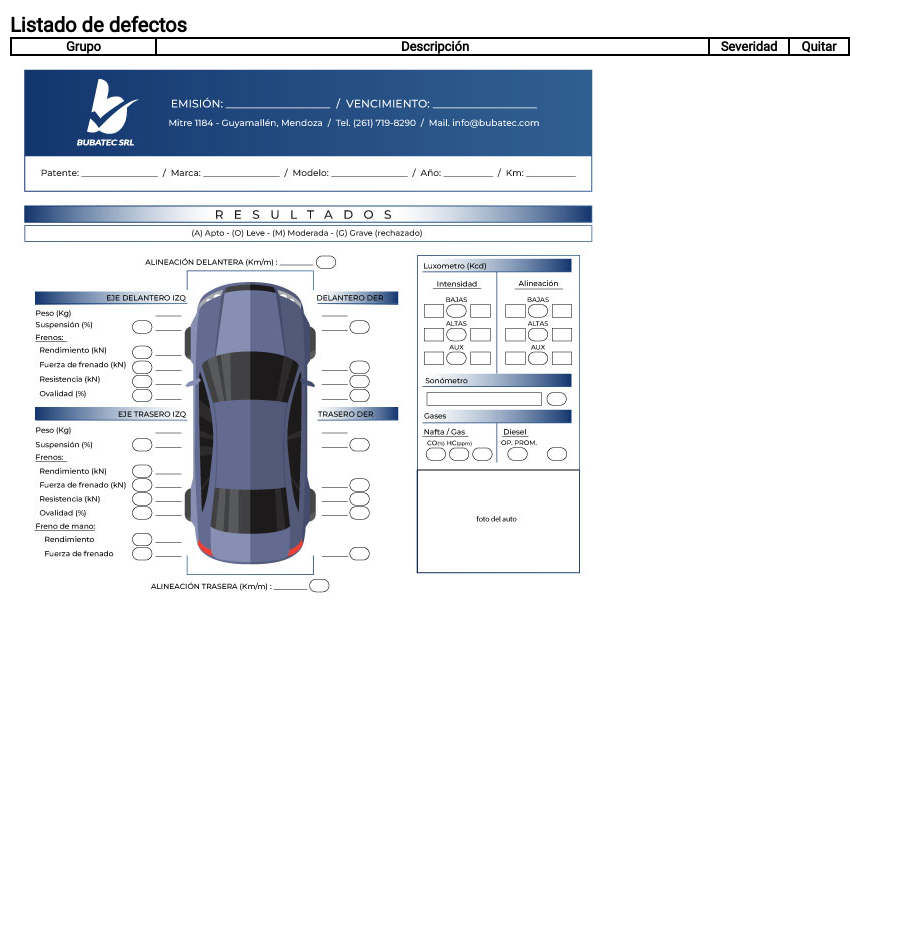
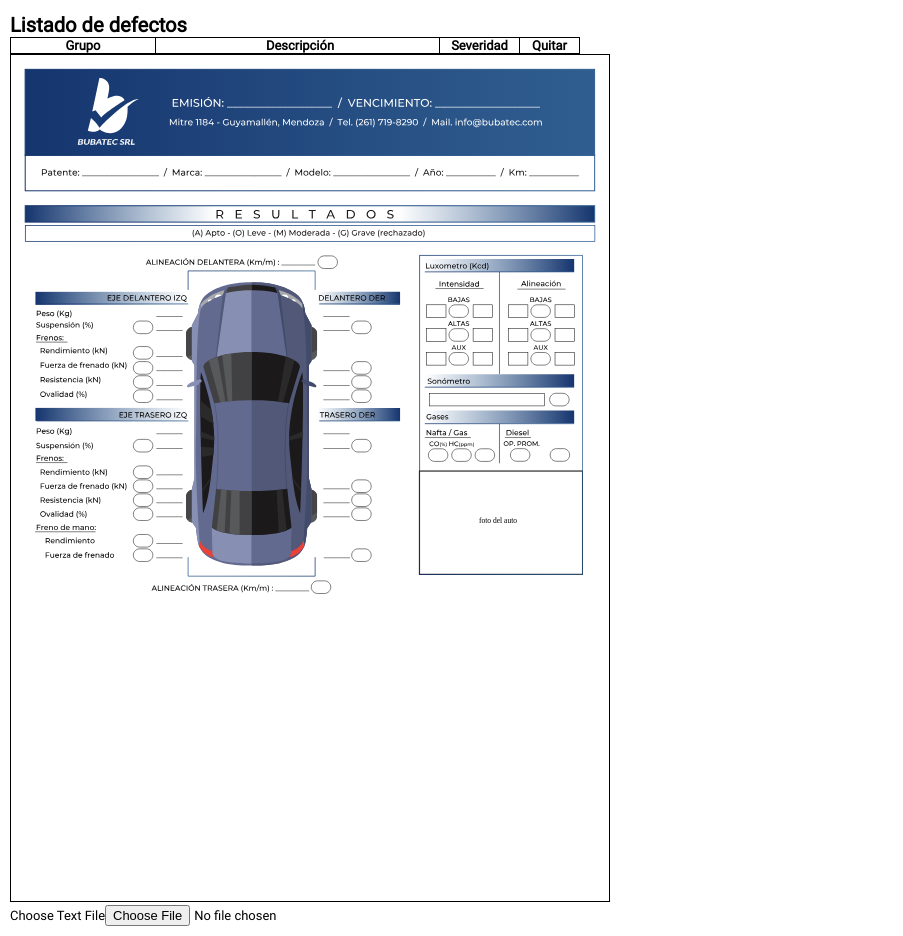
Before and after one commit to Juaniessi/buba-app, a React (Create React App) app: page / in a window 1280 px wide. Shown: the part 650-1586 px from the top of the page, without its empty margins (0-903 px from the left). Before the commit the page ends 1561 px from the top, so only its background shows below. Built offline with nearby package versions, Linux system fonts and the light colour scheme.

Commit message:
adding some style to the pictures

```diff
--- a/src/components/main/Main.jsx
+++ b/src/components/main/Main.jsx
@@ -1,6 +1,6 @@
 import React, {useState} from 'react';
 import trashCan from '../../assets/trash-can-solid.svg';
-import informeAuto from '../../assets/informe-img/informe-con-peso.jpg';
+import informeAuto from '../../assets/informe-img/informe-con-peso.svg';
 import {autoArray} from '../context/carDataBase';
 import {motoArray} from '../context/motoDataBase';
 
@@ -324,7 +324,13 @@ function Main() {
 						.map(defectList)}
 				</tbody>
 			</table>
-			<img src={informeAuto} alt="informe" />
+			<img className='informe' src={informeAuto} alt="informe" />
+			<div class="container">
+				<label for="file-input" id="file-input-label">
+					Choose Text File
+				</label>
+				<input type="file" id="file-input" accept="text/plain" />
+			</div>
 		</main>
 	);
 }
--- a/src/styles/style.css
+++ b/src/styles/style.css
@@ -115,7 +115,7 @@ h3 {
 table,
 th,
 td {
-  border: 2px solid black;
+  border: 1px solid black;
   border-collapse: collapse;
 }
 
@@ -146,7 +146,7 @@ td {
 }
 
 .lista-final {
-  min-width: 840px;
+  min-width: 570px;
 }
 
 .orange {
@@ -164,4 +164,9 @@ td {
 .descripcion-col {
   padding-left: 5px;
 }
+
+.informe {
+  border: solid black 1px;
+  width: 600px;
+}
 /*# sourceMappingURL=style.css.map */
--- a/src/styles/style.scss
+++ b/src/styles/style.scss
@@ -88,7 +88,7 @@ h3 {
 table,
 th,
 td {
-	border: 2px solid black;
+	border: 1px solid black;
 	border-collapse: collapse;
 }
 
@@ -115,7 +115,7 @@ td {
 }
 
 .lista-final {
-	min-width: 840px;
+	min-width: 570px;
 }
 
 .orange {
@@ -133,3 +133,8 @@ td {
 .descripcion-col {
 	padding-left: 5px;
 }
+
+.informe{
+	border: solid black 1px;
+	width: 600px;
+}
```
Also changed, not shown: 1 other file (tests, documents, lock files or other folders).
